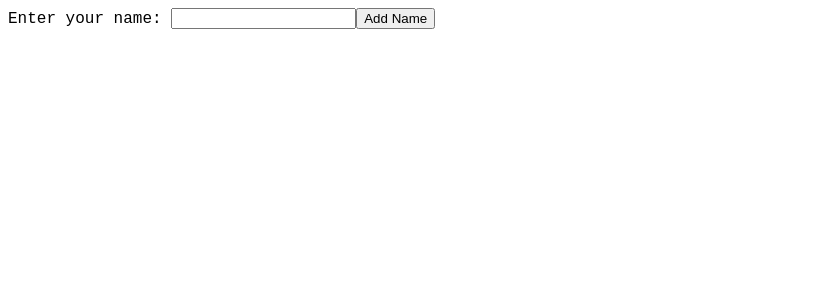
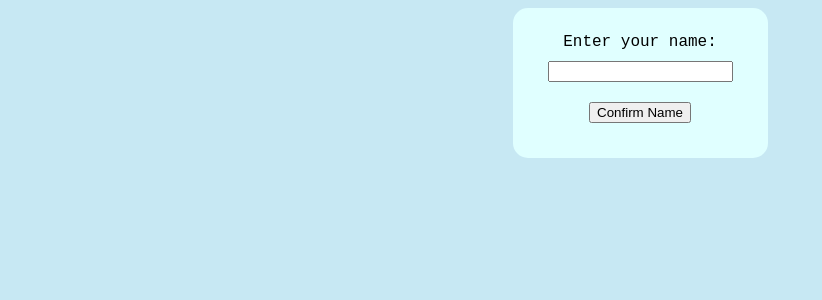
Before and after one commit to nealeb4zod/quiz_api_weekend_hw_vue, a Vue app: page / in a window 1280 px wide. Shown: the top 300 px of the page, without its empty margins (0-822 px from the left). Built offline with nearby package versions, Linux system fonts and the light colour scheme; no server answers.

Commit message:
Added some CSS

```diff
--- a/src/App.vue
+++ b/src/App.vue
@@ -1,5 +1,5 @@
 <template>
-  <div>
+  <div id="main-container">
     <get-name v-if="!this.player.name"></get-name>
     <get-category
       v-if="!this.selectedCategory && this.player.name"
@@ -17,6 +17,7 @@
       :lastAnsweredQuestion="lastAnsweredQuestion"
     ></display-questions>
     <div
+      class="input-box"
       v-if="
         this.player.name &&
           this.selectedDifficulty &&
@@ -127,5 +128,48 @@ export default {
 <style>
 body {
   font-family: "Courier New", Courier, monospace;
+  background: rgb(199, 232, 243);
+}
+#main-container {
+  display: flex;
+  justify-content: center;
+  align-items: center;
+}
+.input-box {
+  padding: 25px;
+  background: lightcyan;
+  text-align: center;
+  border-radius: 15px;
+  display: flex;
+  flex-flow: column;
+  align-items: center;
+  justify-content: center;
+}
+.flex-form {
+  display: flex;
+  flex-flow: column;
+  align-items: center;
+  justify-content: center;
+  width: 80%;
+  margin: auto;
+}
+flex-form > label,
+select,
+input {
+  margin: 10px;
+}
+.correct-answers {
+  border: 3px solid green;
+  border-radius: 5px;
+  padding: 10px;
+}
+.wrong-answers {
+  border: 3px solid red;
+  border-radius: 5px;
+  padding: 10px;
+}
+
+#answers-box {
+  margin: 10px;
 }
 </style>
--- a/src/components/DisplayResults.vue
+++ b/src/components/DisplayResults.vue
@@ -5,17 +5,30 @@
     </div>
     <div>
       <p>Here are your results:</p>
-      <p v-for="answer in this.answeredQuestions" :key="answer.questionNumber">
+      <div
+        class="input-box"
+        id="answers-box"
+        v-for="(answer, index) in this.answeredQuestions"
+        :key="index"
+      >
         <span>Question {{ answer.questionNumber }}.</span>
         <br />
         <span v-html="answer.question"></span>
         <br />
-        <span>Your answer: </span>
-        <span v-html="answer.selectedAnswer.answer"></span>
-        <br />
-        <span>Correct answer: </span>
-        <span v-html="answer.correct_answer"></span>
-      </p>
+        <div
+          :class="{
+            'correct-answers': answer.selectedAnswer.correct,
+            'wrong-answers': !answer.selectedAnswer.correct,
+          }"
+          class=""
+        >
+          <span>Your answer: </span>
+          <span v-html="answer.selectedAnswer.answer"></span>
+          <br />
+          <span>Correct answer: </span>
+          <span v-html="answer.correct_answer"></span>
+        </div>
+      </div>
     </div>
   </div>
 </template>
--- a/src/components/GetCategory.vue
+++ b/src/components/GetCategory.vue
@@ -1,6 +1,6 @@
 <template>
-  <div id="category-form">
-    <form v-on:submit.prevent="updateSelectedCategory">
+  <div class="input-box" id="category-form">
+    <form v-on:submit.prevent="updateSelectedCategory" class="flex-form">
       <label for="categories">Category: </label>
       <select name="categories" id="categories" v-model="selectedCategory">
         <option
--- a/src/components/GetDifficulty.vue
+++ b/src/components/GetDifficulty.vue
@@ -1,6 +1,6 @@
 <template>
-  <div id="select-difficulty">
-    <form v-on:submit.prevent="updateSelectedDifficulty">
+  <div class="input-box" id="select-difficulty">
+    <form v-on:submit.prevent="updateSelectedDifficulty" class="flex-form">
       <label for="difficulties">Difficulties: </label>
       <select
         name="difficulties"
--- a/src/components/GetName.vue
+++ b/src/components/GetName.vue
@@ -1,9 +1,9 @@
 <template>
-  <div id="get-name">
-    <form v-on:submit.prevent="updatePlayerName">
+  <div class="input-box" id="get-name">
+    <form v-on:submit.prevent="updatePlayerName" class="flex-form">
       <label for="name">Enter your name: </label>
       <input type="text" name="name" id="name" v-model="player.name" />
-      <input type="submit" value="Add Name" />
+      <input type="submit" value="Confirm Name" />
     </form>
   </div>
 </template>
--- a/src/components/IndividualQuestion.vue
+++ b/src/components/IndividualQuestion.vue
@@ -1,5 +1,8 @@
 <template>
-  <div v-if="lastAnsweredQuestion + 1 === this.questionNumber">
+  <div
+    class="input-box"
+    v-if="lastAnsweredQuestion + 1 === this.questionNumber"
+  >
     <div>
       <h2>Question {{ this.questionNumber }}.</h2>
       <h3 v-html="question.question"></h3>
```
